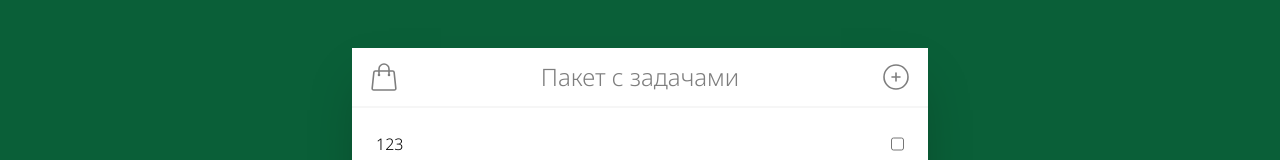
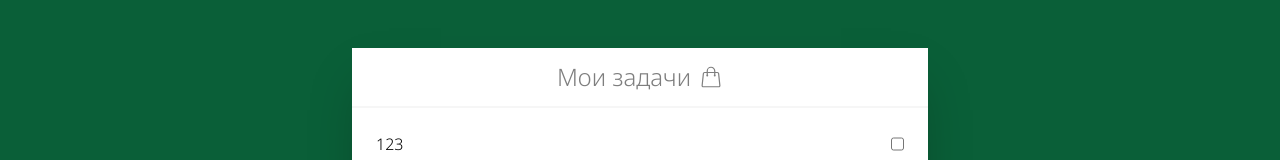
Before and after one commit to mcsodn/todo_list_react, a React (Vite) app: page / in a window 1280 px wide. Shown: the top 160 px of the page. Built offline with nearby package versions, Linux system fonts and the light colour scheme.

Commit message:
upd Header

```diff
--- a/src/components/Header.jsx
+++ b/src/components/Header.jsx
@@ -1,15 +1,13 @@
-import AddIcon from "../assets/icons/AddIcon";
 import BoxIcon from "../assets/icons/BoxIcon";
 
 function Header() {
   return (
     <div
-      className="w-full h-[60px] border-b-2 border-sec-gray flex justify-between items-center
+      className="w-full h-[60px] border-b-2 border-sec-gray flex justify-center items-center gap-2
 "
     >
-      <BoxIcon className="w-8 ml-4" />
-      <h1 className=" text-2xl text-main-gray">Пакет с задачами</h1>
-      <AddIcon className="w-8 mr-4" />
+      <h1 className=" text-2xl text-main-gray">Мои задачи</h1>
+      <BoxIcon className="w-6" />
     </div>
   );
 }
```
